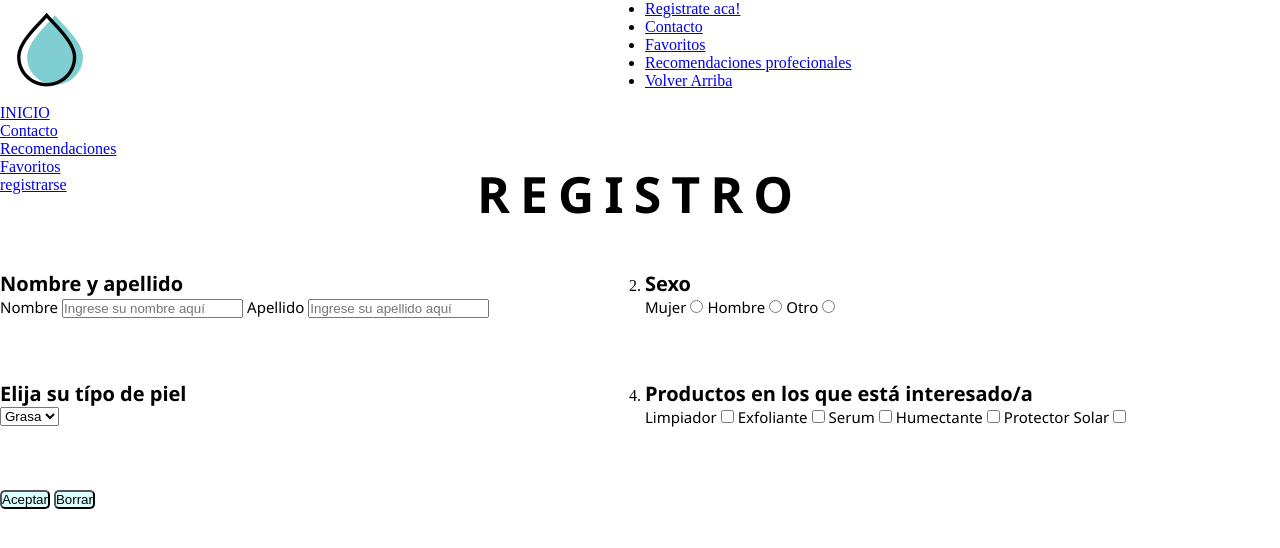
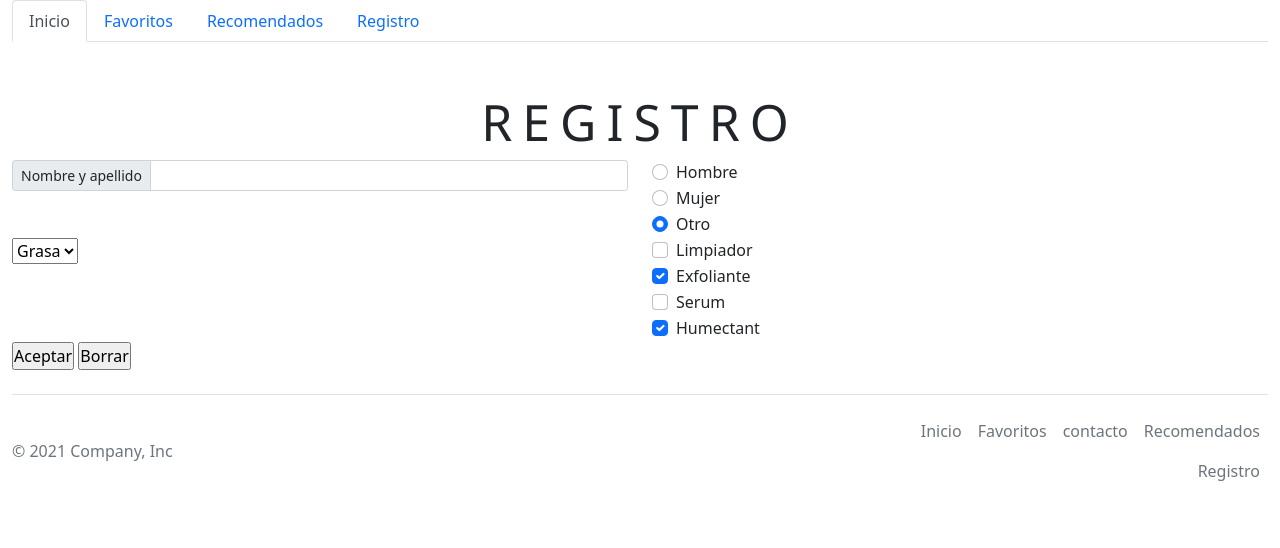
Before and after one commit to ValenFranco23/ProyectoDesarrolloWebCoder, a plain HTML site: page Registro.html in a window 1280 px wide. Drawn offline with nearby package versions, Linux system fonts and the light colour scheme.

Commit message:
bootstraptodoproyecto

```diff
--- a/Registro.html
+++ b/Registro.html
@@ -6,18 +6,25 @@
             <meta name="viewport" content="width=device-width, initial-scale=1.0">
             <title>CarE</title>
             <link rel="shortcut icon" href="./Media/Imag/Gota.jpg" type="image/x-icon">
+            <link href="https://cdn.jsdelivr.net/npm/bootstrap@5.1.3/dist/css/bootstrap.min.css" rel="stylesheet" integrity="sha384-1BmE4kWBq78iYhFldvKuhfTAU6auU8tT94WrHftjDbrCEXSU1oBoqyl2QvZ6jIW3" crossorigin="anonymous">
             <link rel="stylesheet" href="./Media/propiedades.css">
         </head>
-        <body class="registro">
+        <body class="container-fluid">
             <!--INICIO NAV-->
-            <nav class="nav">
-                <a class="logo" href="./index.html"><img src="./Media/Imag/Gota.jpg" alt="Care" width="100" height="100"></a>
-                    <ul>
-                        <li><a href="./index.html">INICIO</a></li>
-                        <li><a href="./contacto.html">Contacto</a></li>
-                        <li><a href="./recom.html">Recomendaciones</a></li>
-                        <li><a href="./favoritos.html">Favoritos</a></li>
-                        <li><a href="./registro.html">registrarse</a></li>
+            <nav class="col-sm-12 col-md-12 col-lg-12">
+                <ul class="nav nav-tabs">
+                    <li class="nav-item">
+                      <a class="nav-link active" aria-current="page" href="./index.html">Inicio</a>
+                    </li>
+                    <li class="nav-item">
+                      <a class="nav-link" href="./Favoritos.html">Favoritos</a>
+                    </li>
+                    <li class="nav-item">
+                      <a class="nav-link" href="./Recom.html">Recomendados</a>
+                    </li>
+                    <li class="nav-item">
+                        <a class="nav-link" href="./Registro.html">Registro</a>
+                      </li>
                   </ul>
             </nav>
             <!--END NAV-->
@@ -25,77 +32,99 @@
             <!--INICIO REGISTRO-->
                 <h1 class="titulos">REGISTRO</h1>
                 <!--FORTMULARIO-->
-                    <form class="form" action="archivo.php" method="get">
-                        <ol class="gridForm">
-                            <div class="registro__nombre">
-                            <li>
-                                    <h3 class="registro__subtitulos">Nombre y apellido</h3>
-                                        <!--INPUT TEXTO-->
-                                    <label class="registro__lbls" for="nombre">Nombre</label>
-                                    <input type="nombre" placeholder="Ingrese su nombre aquí">
-                                    <label class="registro__lbls" for="apellido">Apellido</label>
-                                    <input type="apellido" placeholder="Ingrese su apellido aquí">
-                            </li>
+                    <form class="row" class="form" action="archivo.php" method="get">
+                        <div class="col-sm-12 col-md-6 col-lg-6">
+                        <div class="input-group input-group-sm mb-3">
+                            <span class="input-group-text" id="inputGroup-sizing-sm">Nombre y apellido</span>
+                            <input type="text" class="form-control" aria-label="Sizing example input" aria-describedby="inputGroup-sizing-sm">
+                        </div>
                         </div>
                         <!--RADIO-->
-                            <div class="registro__sexo">
-                            <li>
-                                    <h3 class="registro__subtitulos">Sexo</h3>
-                                    <label class="registro__lbls" for="sexo">Mujer</label>
-                                    <input type="radio" name="sexo" value="mujer">
-                                    <label class="registro__lbls" for="sexo">Hombre</label>
-                                    <input type="radio" name="sexo" value="hombre">
-                                    <label class="registro__lbls" for="sexo">Otro</label>
-                                    <input type="radio" name="sexo" value="otro">
-                            </li>
+                        <div class="col-sm-12 col-md-6 col-lg-6">
+                        <div class="form-check">
+                            <input class="form-check-input" type="radio" name="sexo" id="flexRadioDefault1">
+                            <label class="form-check-label" for="hombre">
+                              Hombre
+                            </label>
                           </div>
+                          <div class="form-check">
+                            <input class="form-check-input" type="radio" name="sexo" id="flexRadioDefault2" checked>
+                            <label class="form-check-label" for="mujer">
+                              Mujer
+                            </label>
+                          </div>
+                          <div class="form-check">
+                            <input class="form-check-input" type="radio" name="sexo" id="flexRadioDefault2" checked>
+                            <label class="form-check-label" for="otro">
+                              Otro
+                            </label>
+                          </div>
+                        </div>
+
                         <!--LISTA DESPLEGABLE-->
-                            <div class="registro__piel">
-                            <li>
-                                    <h3 class="registro__subtitulos">Elija su típo de piel</h3>
+                          <div class="col-sm-12 col-md-6 col-lg-6">
                                     <select name="piel">
                                         <option value="grasa">Grasa</option>
                                         <option value="seca">Seca</option>
                                         <option value="mixta">Mixta</option>
                                     </select>
-                            </li>
                                 </div>
                             <!--CHECKBOX-->
-                            <div class="registro__productos">
-                            <li>
-                                    <h3 class="registro__subtitulos">Productos en los que está interesado/a</h3>
-                                    <label class="registro__lbls" for="producto">Limpiador</label>
-                                    <input type="checkbox" name="producto" value="limpiador">
-                                    <label class="registro__lbls" for="producto">Exfoliante</label>
-                                    <input type="checkbox" name="producto" value="exfoliante">
-                                    <label class="registro__lbls" for="producto">Serum</label>
-                                    <input type="checkbox" name="producto" value="serum">
-                                    <label class="registro__lbls" for="producto">Humectante</label>
-                                    <input type="checkbox" name="producto" value="humectante">
-                                    <label class="registro__lbls" for="producto">Protector Solar</label>
-                                    <input type="checkbox" name="producto" value="protector solar">
-                            </li>
+
+                            <div class="col-sm-12 col-md-6 col-lg-6">
+                                <div class="form-check">
+                                    <input class="form-check-input" type="checkbox" value="producto" id="flexCheckDefault">
+                                    <label class="form-check-label" for="limpiador">
+                                        Limpiador
+                                    </label>
+                                </div>
+                                <div class="form-check">
+                                    <input class="form-check-input" type="checkbox" value="producto" id="flexCheckChecked" checked>
+                                    <label class="form-check-label" for="exfoliante">
+                                        Exfoliante
+                                    </label>
+                                </div>
+                                <div class="form-check">
+                                    <input class="form-check-input" type="checkbox" value="producto" id="flexCheckDefault">
+                                    <label class="form-check-label" for="serum">
+                                        Serum
+                                    </label>
+                                </div>
+                                <div class="form-check">
+                                    <input class="form-check-input" type="checkbox" value="producto" id="flexCheckChecked" checked>
+                                    <label class="form-check-label" for="humectant">
+                                        Humectant
+                                    </label>
+                                </div>
                             </div>
                             <!--BOTONES-->
+                            <div class="col-sm-12 col-md-6 col-lg-6">
                                 <div  class="registro__botones">
-                                <input class="registro__input" type="submit" value="Aceptar">
-                                <input class="registro__input" type="reset" value="Borrar">
+                                    <input type="submit" value="Aceptar">
+                                    <input type="reset" value="Borrar">
                                 </div>
-                        </ol>
+                            </div>
                     </form>
                 <!--FORTMULARIO-->
             <!--END REGISTRO-->
 
             <!--INICIO FOOTER-->
-            <footer class="footer">
-                <ul class="footer__ul">
-                    <li class="footer__ul__li"><a href="./registro.html">Registrate aca!</a></li>
-                    <li class="footer__ul__li"><a href="./contacto.html">Contacto</a></li>
-                    <li class="footer__ul__li"><a href="./favoritos.html">Favoritos</a></li>
-                    <li class="footer__ul__li"><a href="./recom.html">Recomendaciones profecionales</a></li>
-                    <li class="footer__ul__li"><a href="#head">Volver Arriba</a></li>
+            <footer class="d-flex flex-wrap justify-content-between align-items-center py-3 my-4 border-top">
+                <p class="col-md-4 mb-0 text-muted">© 2021 Company, Inc</p>
+
+                <a href="/" class="col-md-4 d-flex align-items-center justify-content-center mb-3 mb-md-0 me-md-auto link-dark text-decoration-none">
+                  <svg class="bi me-2" width="40" height="32"><use xlink:href="#bootstrap"></use></svg>
+                </a>
+
+                <ul class="nav col-md-4 justify-content-end">
+                  <li class="nav-item"><a href="./index.html" class="nav-link px-2 text-muted">Inicio</a></li>
+                  <li class="nav-item"><a href="./Favoritos.html" class="nav-link px-2 text-muted">Favoritos</a></li>
+                  <li class="nav-item"><a href="./Contacto.html" class="nav-link px-2 text-muted">contacto</a></li>
+                  <li class="nav-item"><a href="./Recom.html" class="nav-link px-2 text-muted">Recomendados</a></li>
+                  <li class="nav-item"><a href="./Registro.html" class="nav-link px-2 text-muted">Registro</a></li>
                 </ul>
               </footer>
             <!--END FOOTER-->
+            <script src="https://cdn.jsdelivr.net/npm/bootstrap@5.1.3/dist/js/bootstrap.bundle.min.js" integrity="sha384-ka7Sk0Gln4gmtz2MlQnikT1wXgYsOg+OMhuP+IlRH9sENBO0LRn5q+8nbTov4+1p" crossorigin="anonymous"></script>
         </body>
     </html>
```
Also changed, not shown: Contacto.html (+14 -8 lines), Favoritos.html (+40 -27 lines), Recom.html (+41 -23 lines). Lines whose indentation alone changed are shown as unchanged.
